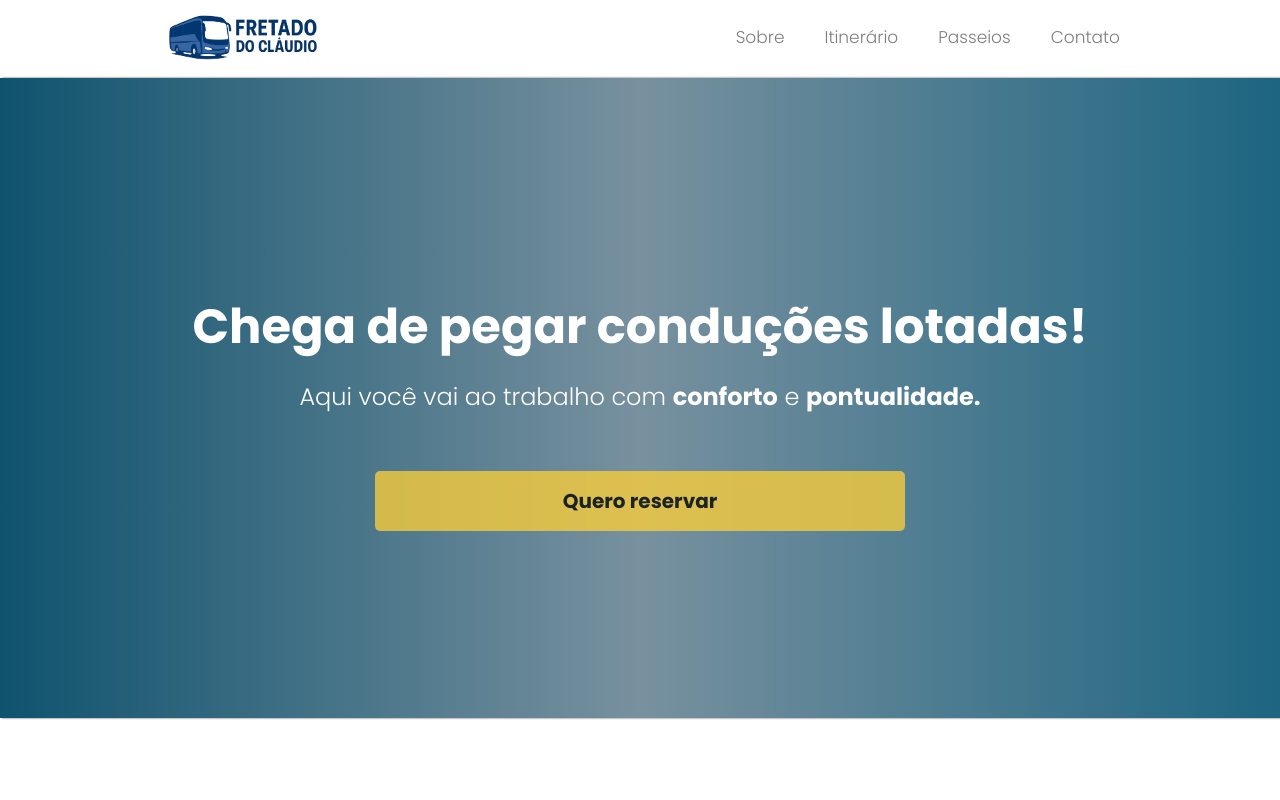
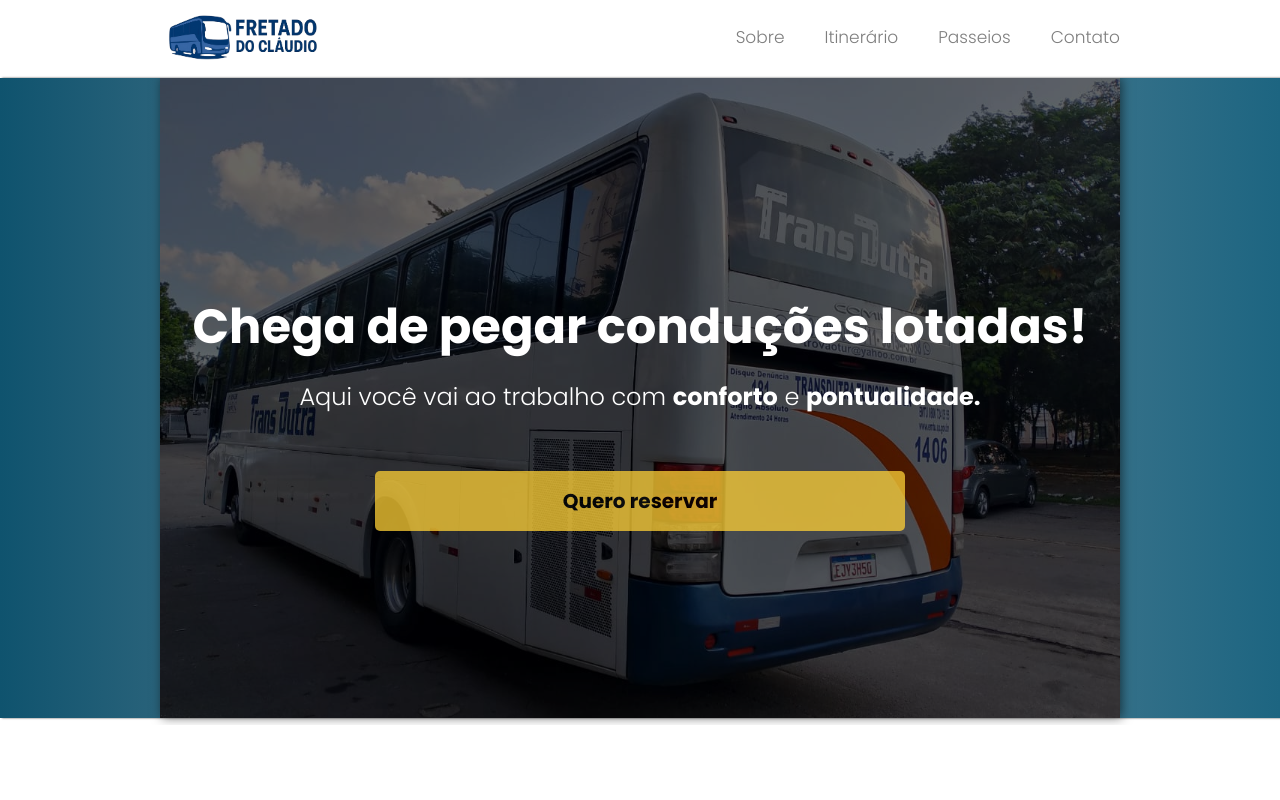
Before and after one commit to devluizgustavo/site-claudio-fretado, a React (Vite) app: page / in a window 1280 px wide. Shown: the top 800 px of the page. Built offline with nearby package versions, Linux system fonts and the light colour scheme.

Commit message:
Adicionando estilo de Swiper no CSS Global

```diff
--- a/src/index.css
+++ b/src/index.css
@@ -1,4 +1,9 @@
 @import url('https://fonts.googleapis.com/css2?family=Poppins:ital,wght@0,100;0,200;0,300;0,400;0,500;0,600;0,700;0,800;0,900;1,100;1,200;1,300;1,400;1,500;1,600;1,700;1,800;1,900&display=swap');
+
+@import "swiper/css/pagination";
+@import "swiper/css/scrollbar";
+@import "swiper/css";
+@import "swiper/css/effect-coverflow";
 
 * {
   margin: 0;
```
